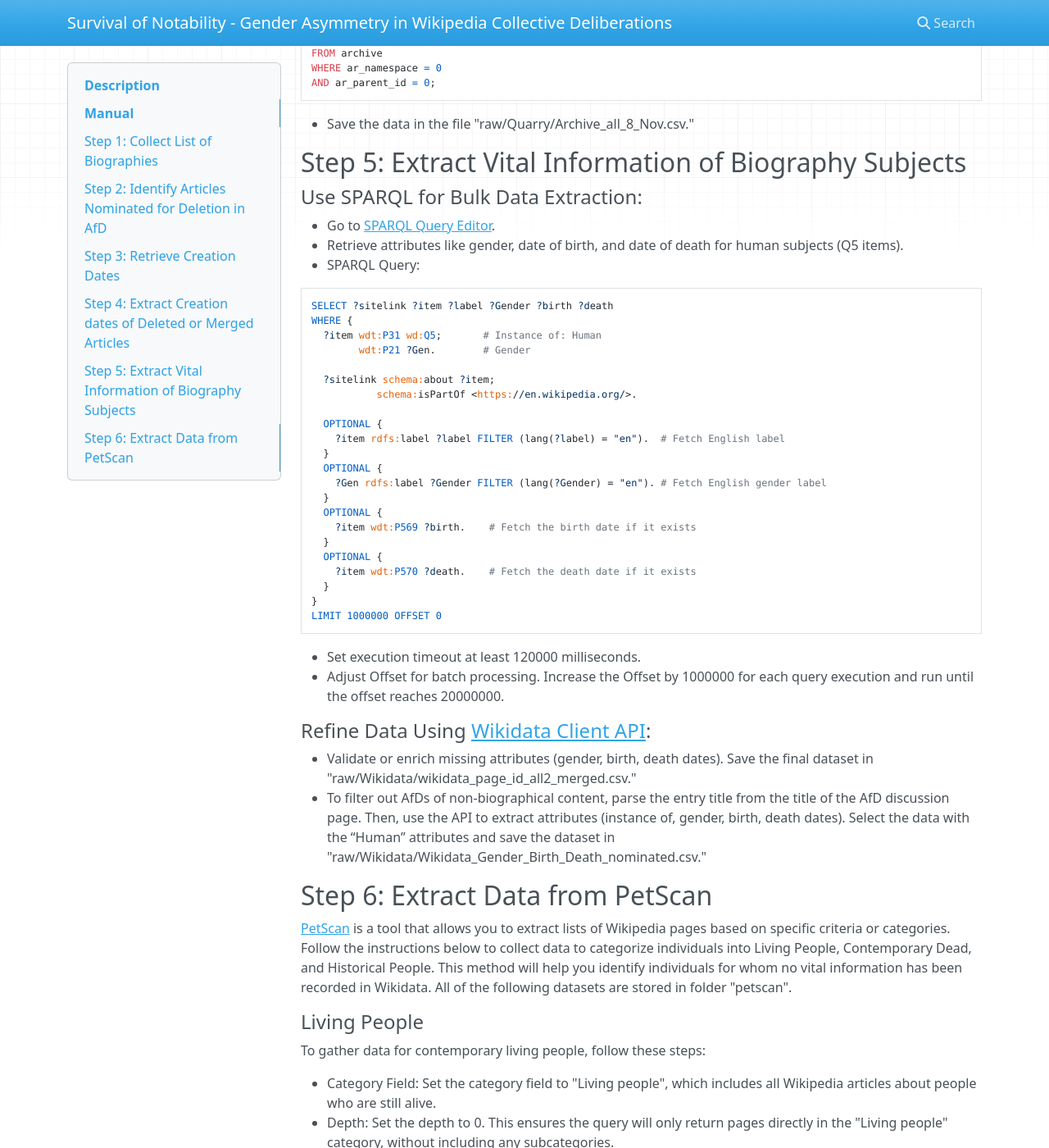
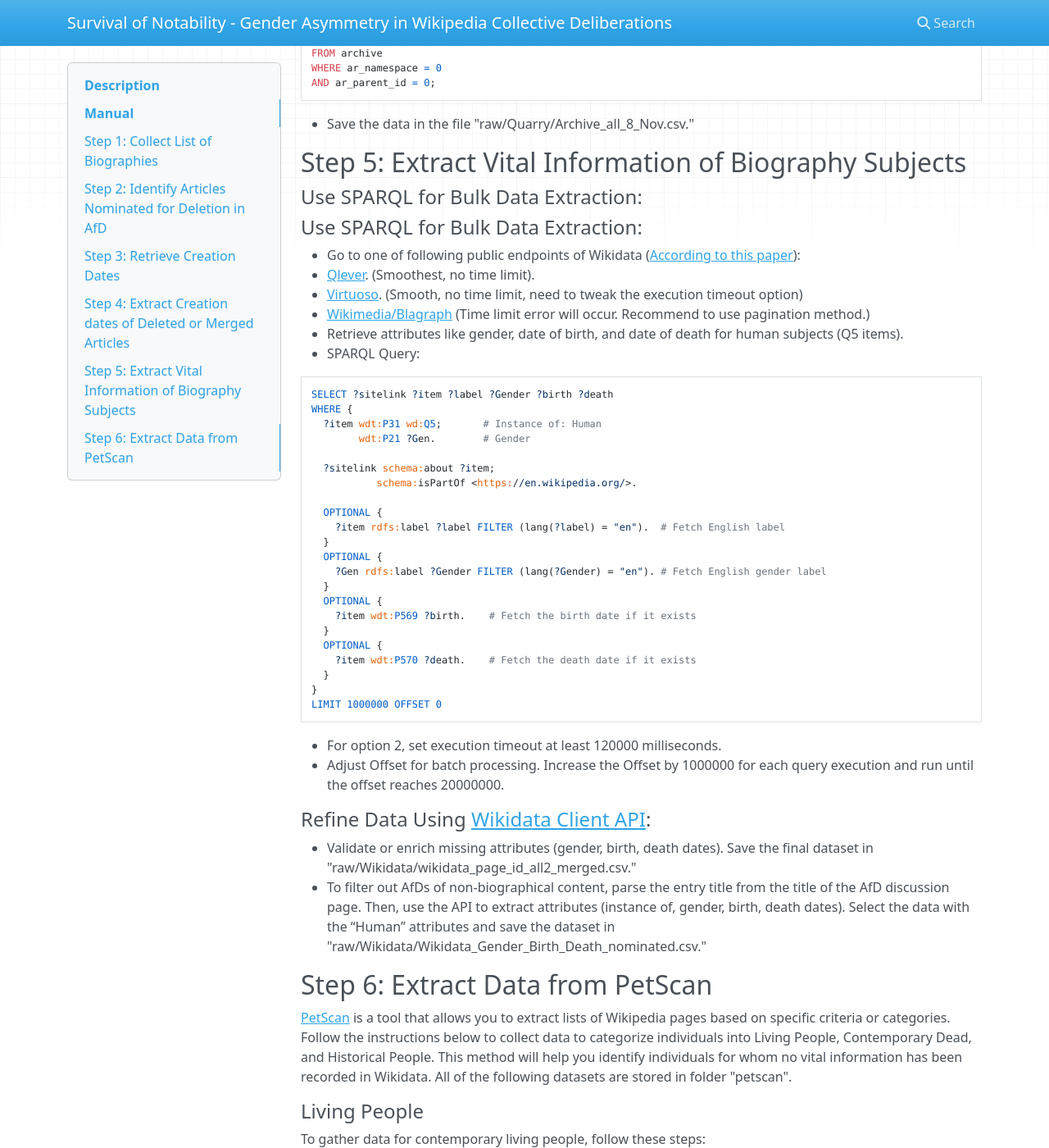
Before and after one commit to CSDL-UMD/Survival-of-the-Notable-in-Wikipedia, an MkDocs documentation site: the page built from docs/docs/index.md, in a window 1280 px wide and 1400 px high, scrolled down 1879 px. Shown: the whole window at 82% size. Built offline with MkDocs 1.6.1, drawn with Linux system fonts in a browser that asks for light colours; nearby versions of some CDN libraries.

Commit message:
edit in Manual

````diff
--- a/docs/docs/index.md
+++ b/docs/docs/index.md
@@ -69,7 +69,11 @@ AND ar_parent_id = 0;
 
 ## Step 5: Extract Vital Information of Biography Subjects
 #### Use SPARQL for Bulk Data Extraction:
-- Go to [SPARQL Query Editor](https://wikidata.demo.openlinksw.com/sparql).
+#### Use SPARQL for Bulk Data Extraction:
+- Go to one of following public endpoints of Wikidata ([According to this paper](https://zenodo.org/records/7185889)):
+1. [Qlever](https://qlever.cs.uni-freiburg.de/wikidata). (Smoothest, no time limit).
+2. [Virtuoso](https://wikidata.demo.openlinksw.com/sparql). (Smooth, no time limit, need to tweak the execution timeout option)
+3. [Wikimedia/Blagraph](https://query.wikidata.org/) (Time limit error will occur. Recommend to use pagination method.)
 - Retrieve attributes like gender, date of birth, and date of death for human subjects (Q5 items).
 - SPARQL Query:
 ```
@@ -96,7 +100,7 @@ WHERE {
 }
 LIMIT 1000000 OFFSET 0
 ```
-- Set execution timeout at least 120000 milliseconds.
+- For option 2, set execution timeout at least 120000 milliseconds.
 - Adjust Offset for batch processing. Increase the Offset by 1000000 for each query execution and run until the offset reaches 20000000.
 #### Refine Data Using [Wikidata Client API](https://www.mediawiki.org/wiki/Wikibase/API):
 - Validate or enrich missing attributes (gender, birth, death dates). Save the final dataset in "raw/Wikidata/wikidata_page_id_all2_merged.csv."
````
